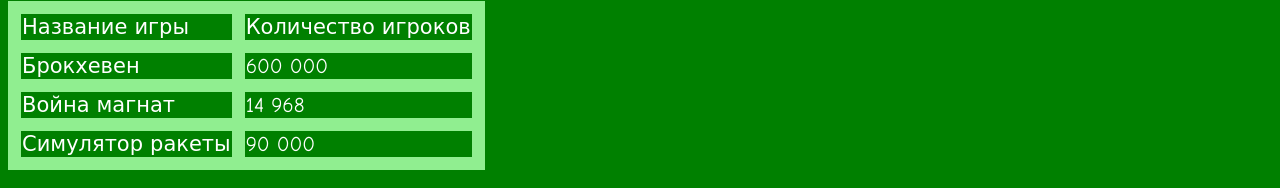
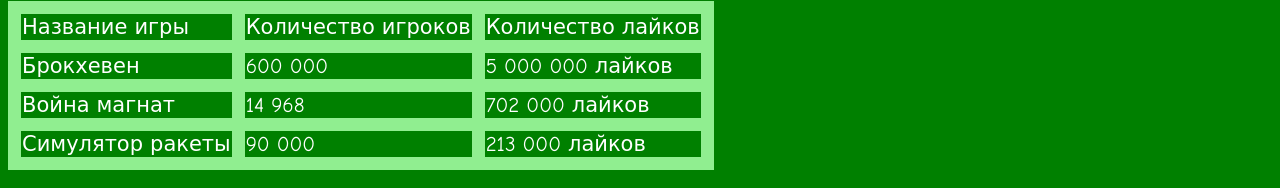
Before and after one commit to logikastudent13/grechanyim-roblox, a plain HTML site: page index.html in a window 1280 px wide. Shown: the part 1596-1784 px from the top of the page. Drawn offline with Linux system fonts and the light colour scheme.

Commit message:
Update index.html

```diff
--- a/index.html
+++ b/index.html
@@ -32,15 +32,19 @@
     <tr>
         <td style="border:13px solid lightgreen">Название игры</td>
         <td style="border:13px solid lightgreen"> Количество игроков</td>
+        <td style="border:13px solid lightgreen"> Количество лайков</td>
     </tr><tr>
         <td style="border:13px solid lightgreen">Брокхевен</td>
         <td style="border:13px solid lightgreen">600 000</td>
+        <td style="border:13px solid lightgreen">5 000 000 лайков</td>
     </tr><tr>
         <td style="border:13px solid lightgreen">Война магнат </td>
         <td style="border:13px solid lightgreen">14 968</td>
+        <td style="border:13px solid lightgreen">702 000 лайков</td>
     </tr><tr>
         <td style="border:13px solid lightgreen">Симулятор ракеты</td>
         <td style="border:13px solid lightgreen">90 000</td>
+        <td style="border:13px solid lightgreen">213 000 лайков</td>
     </tr>
 </table>
 </main>
```
